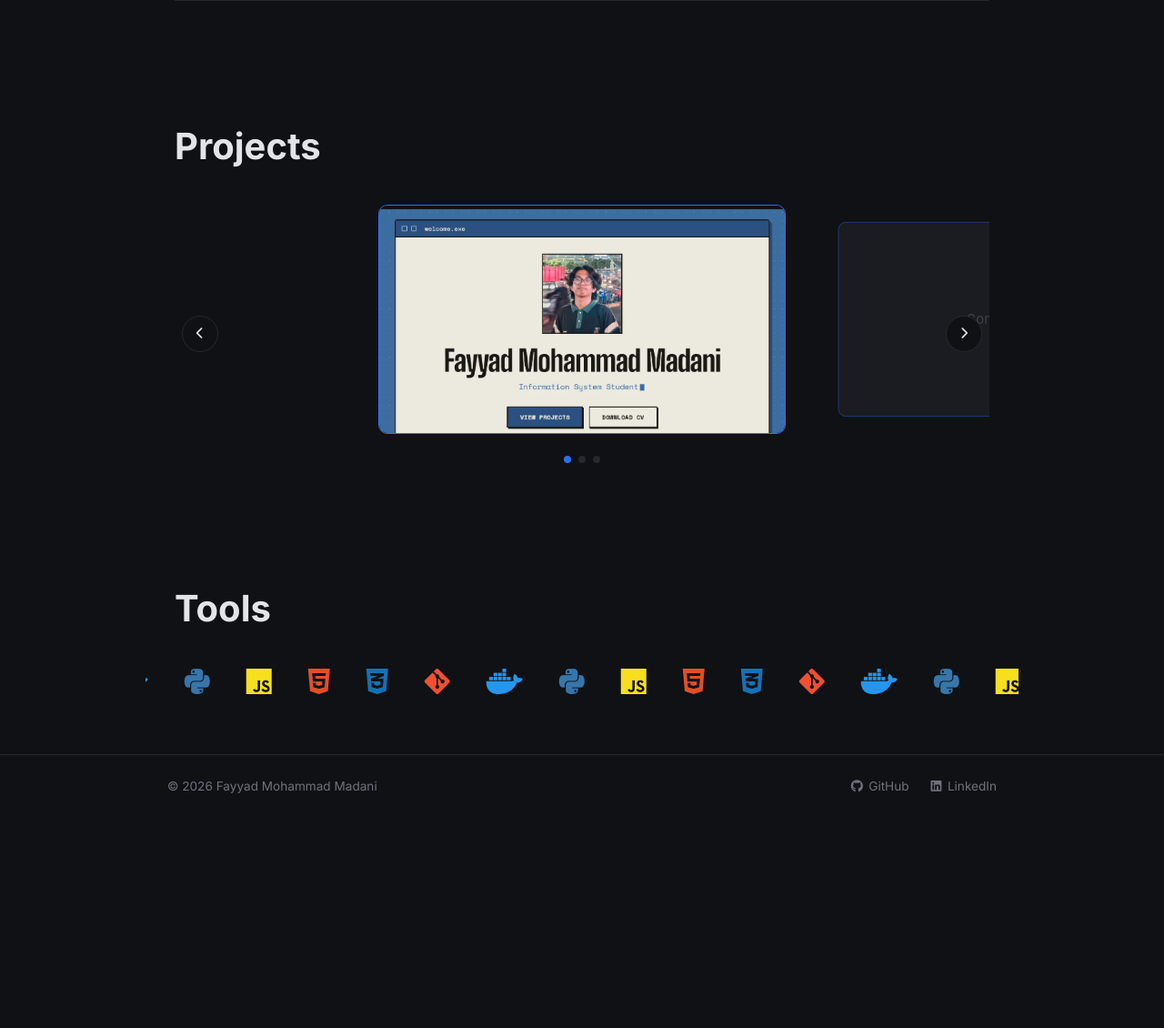
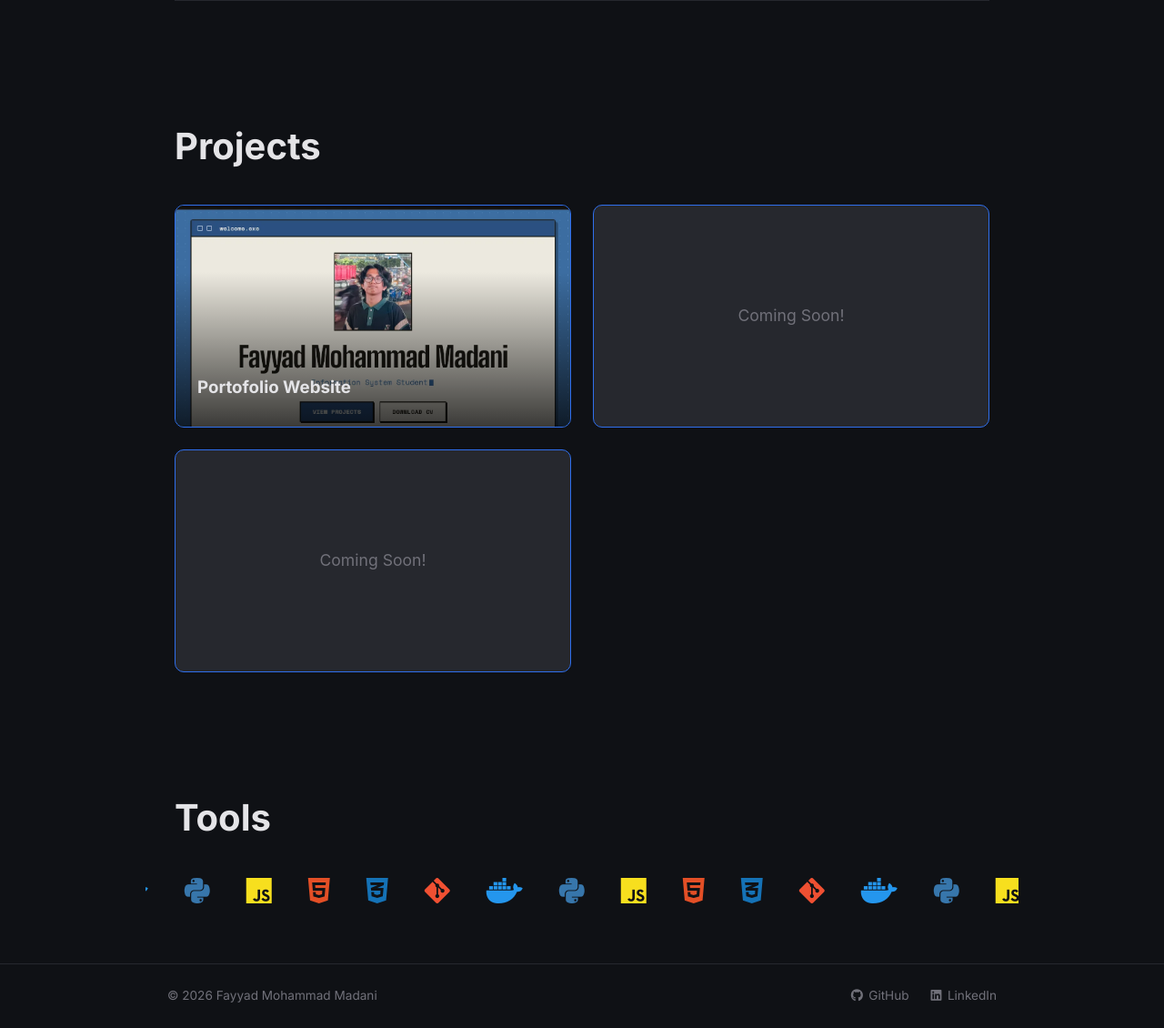
Before and after one commit to fayyadmmadani/myportofolio, a Django app: page / in a window 1280 px wide. Shown: the part 1196-2326 px from the top of the page at 91% size. Before the commit the page ends 2068 px from the top, so only its background shows below. Run offline with Django 5.2, Linux system fonts and the light colour scheme; some web fonts are replaced.

Commit message:
refactor: rollback to native html5 and css3 - remove scroll page animation - remove carousel

```diff
--- a/static/css/sections/_projects.css
+++ b/static/css/sections/_projects.css
@@ -2,29 +2,16 @@
   padding: 4rem 0;
 }
 
-.projects-carousel {
-  position: relative;
-  overflow: hidden;
+.projects-grid {
+  display: grid;
+  grid-template-columns: 1fr;
+  gap: 1.5rem;
 }
 
-.projects-track {
-  display: flex;
-  gap: 1.5rem;
-  transition: transform 0.4s ease;
-}
-
-.project-card {
-  flex: 0 0 70%;
-  transform: scale(0.85);
-  opacity: 0.5;
-  transition:
-    transform 0.4s ease,
-    opacity 0.4s ease;
-}
-
-.project-card.is-active {
-  transform: scale(1);
-  opacity: 1;
+@media (min-width: 768px) {
+  .projects-grid {
+    grid-template-columns: repeat(2, 1fr);
+  }
 }
 
 .project-media {
@@ -40,30 +27,6 @@
   width: 100%;
   height: 100%;
   object-fit: cover;
-  transition: filter 0.3s ease;
-}
-
-.project-overlay {
-  position: absolute;
-  inset: 0;
-  display: flex;
-  flex-direction: column;
-  justify-content: flex-end;
-  padding: 1.5rem;
-  background: linear-gradient(to top, rgba(0, 0, 0, 0.75), transparent 70%);
-  /* mobile: selalu terlihat -- tidak ada "hover" di layar sentuh */
-  opacity: 1;
-  transition: opacity 0.3s ease;
-}
-
-.project-title {
-  color: var(--text);
-  margin-bottom: 0.25rem;
-}
-
-.project-desc {
-  color: var(--text-secondary);
-  font-size: 0.9rem;
 }
 
 .project-media--placeholder {
@@ -79,69 +42,22 @@
   font-size: 1.1rem;
 }
 
-.carousel-arrow {
+.project-overlay {
   position: absolute;
-  top: 50%;
-  transform: translateY(-50%);
+  inset: 0;
   display: flex;
-  align-items: center;
-  justify-content: center;
-  width: 40px;
-  height: 40px;
-  border-radius: 50%;
-  border: 1px solid var(--border);
-  background-color: var(--bg);
-  color: var(--text);
-  cursor: pointer;
-  z-index: 2;
+  flex-direction: column;
+  justify-content: flex-end;
+  padding: 1.5rem;
+  background: linear-gradient(to top, rgba(0, 0, 0, 0.75), transparent 70%);
 }
 
-.carousel-arrow--prev {
-  left: 0.5rem;
+.project-title {
+  color: var(--text);
+  margin-bottom: 0.25rem;
 }
 
-.carousel-arrow--next {
-  right: 0.5rem;
+.project-desc {
+  color: var(--text-secondary);
+  font-size: 0.9rem;
 }
-
-.carousel-dots {
-  display: flex;
-  justify-content: center;
-  gap: 0.5rem;
-  margin-top: 1.5rem;
-}
-
-.carousel-dot {
-  width: 8px;
-  height: 8px;
-  padding: 0;
-  border: none;
-  border-radius: 50%;
-  background-color: var(--border);
-  cursor: pointer;
-}
-
-.carousel-dot.is-active {
-  background-color: var(--accent);
-}
-
-@media (min-width: 768px) {
-  .project-card {
-    flex: 0 0 50%;
-  }
-
-  /* desktop: sembunyikan overlay, baru muncul saat hover/focus (ada cursor mouse) */
-  .project-overlay {
-    opacity: 0;
-  }
-
-  .project-card:hover .project-overlay,
-  .project-card:focus-within .project-overlay {
-    opacity: 1;
-  }
-
-  .project-card:hover .project-media img,
-  .project-card:focus-within .project-media img {
-    filter: brightness(0.6);
-  }
-}
--- a/static/css/style.css
+++ b/static/css/style.css
@@ -43,22 +43,3 @@ h1,
 main {
   padding-top: 50px;
 }
-
-[data-reveal] {
-  opacity: 0;
-  transform: translateY(24px);
-  transition: opacity 0.6s ease, transform 0.6s ease;
-}
-
-[data-reveal].is-visible {
-  opacity: 1;
-  transform: translateY(0);
-}
-
-@media (prefers-reduced-motion: reduce) {
-  [data-reveal] {
-    transition: none;
-    opacity: 1;
-    transform: none;
-  }
-}
--- a/static/js/scroll-reveal.js
+++ /dev/null
@@ -1,28 +0,0 @@
-(function () {
-  var targets = document.querySelectorAll("[data-reveal]");
-  if (!targets.length) return;
-
-  // fallback: browser lama tanpa dukungan IntersectionObserver -> tampilkan langsung, jangan sembunyikan selamanya
-  if (!("IntersectionObserver" in window)) {
-    targets.forEach(function (el) {
-      el.classList.add("is-visible");
-    });
-    return;
-  }
-
-  var observer = new IntersectionObserver(
-    function (entries) {
-      entries.forEach(function (entry) {
-        if (entry.isIntersecting) {
-          entry.target.classList.add("is-visible");
-          observer.unobserve(entry.target); // cukup animasi sekali, tidak perlu diamati lagi
-        }
-      });
-    },
-    { threshold: 0.4 },
-  );
-
-  targets.forEach(function (el) {
-    observer.observe(el);
-  });
-})();
--- a/templates/index.html
+++ b/templates/index.html
@@ -45,7 +45,5 @@
       {% include "sections/_tools.html" %}
     </main>
     {% include "components/_footer.html" %}
-    <script src="/static/js/carousel.js" defer></script>
-    <script src="/static/js/scroll-reveal.js" defer></script>
   </body>
 </html>
--- a/templates/sections/_experience.html
+++ b/templates/sections/_experience.html
@@ -1,4 +1,4 @@
-<section class="experience" id="experience" data-reveal>
+<section class="experience" id="experience">
   <div class="container">
     <h2 class="section-title">Experience</h2>
 
--- a/templates/sections/_projects.html
+++ b/templates/sections/_projects.html
@@ -1,12 +1,15 @@
-<section class="projects" id="projects" data-reveal>
+<section class="projects" id="projects">
   <div class="container">
     <h2 class="section-title">Projects</h2>
 
-    <div class="projects-carousel" data-carousel>
-      <div class="projects-track" data-carousel-track>
-        <article class="project-card is-active">
+    <div class="projects-grid">
+      <article class="project-card">
         <div class="project-media">
-            <img src="/static/img/project-1.webp" alt="Nama Project 1" loading="lazy" />
+          <img
+            src="/static/img/project-1.webp"
+            alt="Nama Project 1"
+            loading="lazy"
+          />
           <div class="project-overlay">
             <h3 class="project-title">Portofolio Website</h3>
             <p class="project-desc"></p>
@@ -26,44 +29,5 @@
         </div>
       </article>
     </div>
-
-      <button
-        type="button"
-        class="carousel-arrow carousel-arrow--prev"
-        data-carousel-prev
-        aria-label="Project sebelumnya"
-      >
-        <i class="fa-solid fa-chevron-left" aria-hidden="true"></i>
-      </button>
-      <button
-        type="button"
-        class="carousel-arrow carousel-arrow--next"
-        data-carousel-next
-        aria-label="Project berikutnya"
-      >
-        <i class="fa-solid fa-chevron-right" aria-hidden="true"></i>
-      </button>
-
-      <div class="carousel-dots" data-carousel-dots>
-        <button
-          type="button"
-          class="carousel-dot is-active"
-          data-carousel-dot="0"
-          aria-label="Ke project 1"
-        ></button>
-        <button
-          type="button"
-          class="carousel-dot"
-          data-carousel-dot="1"
-          aria-label="Ke project 2"
-        ></button>
-        <button
-          type="button"
-          class="carousel-dot"
-          data-carousel-dot="2"
-          aria-label="Ke project 3"
-        ></button>
-      </div>
-    </div>
   </div>
 </section>
```
Also changed, not shown: static/js/carousel.js (deleted, +0 -46 lines). Lines whose indentation alone changed are shown as unchanged.
